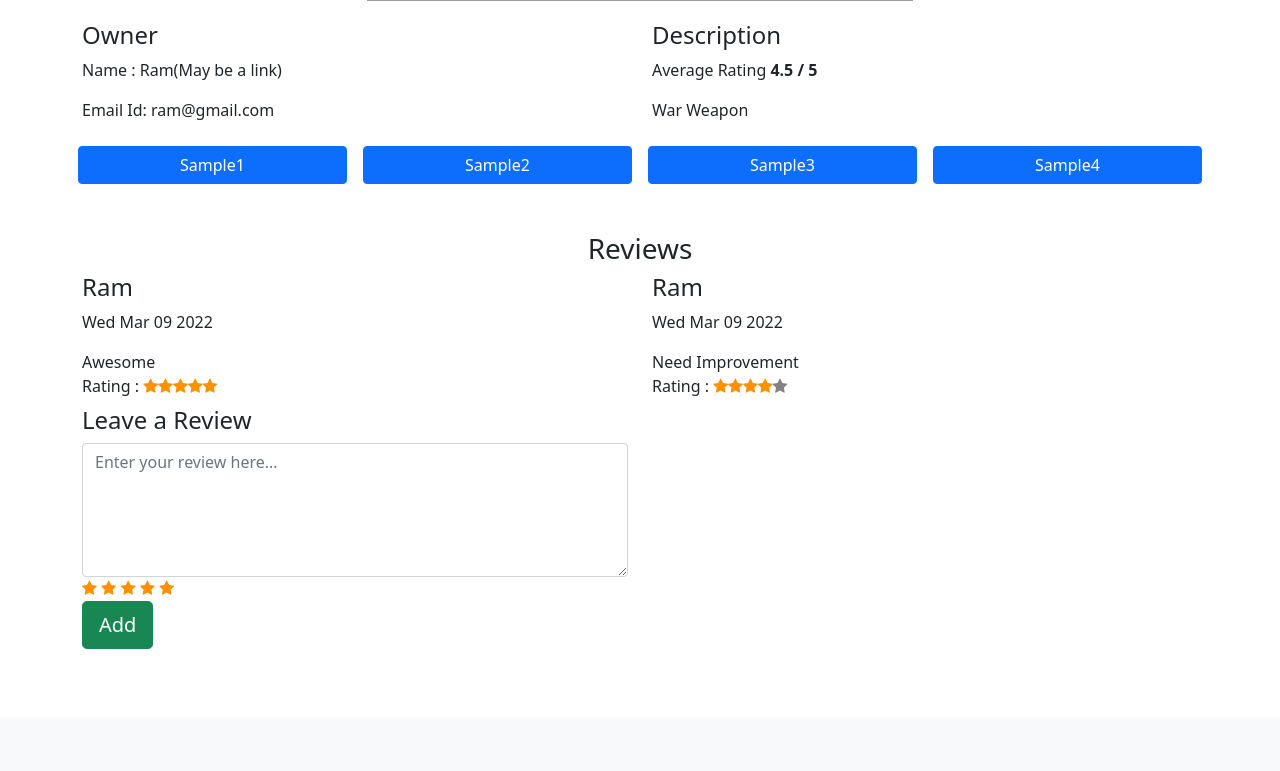
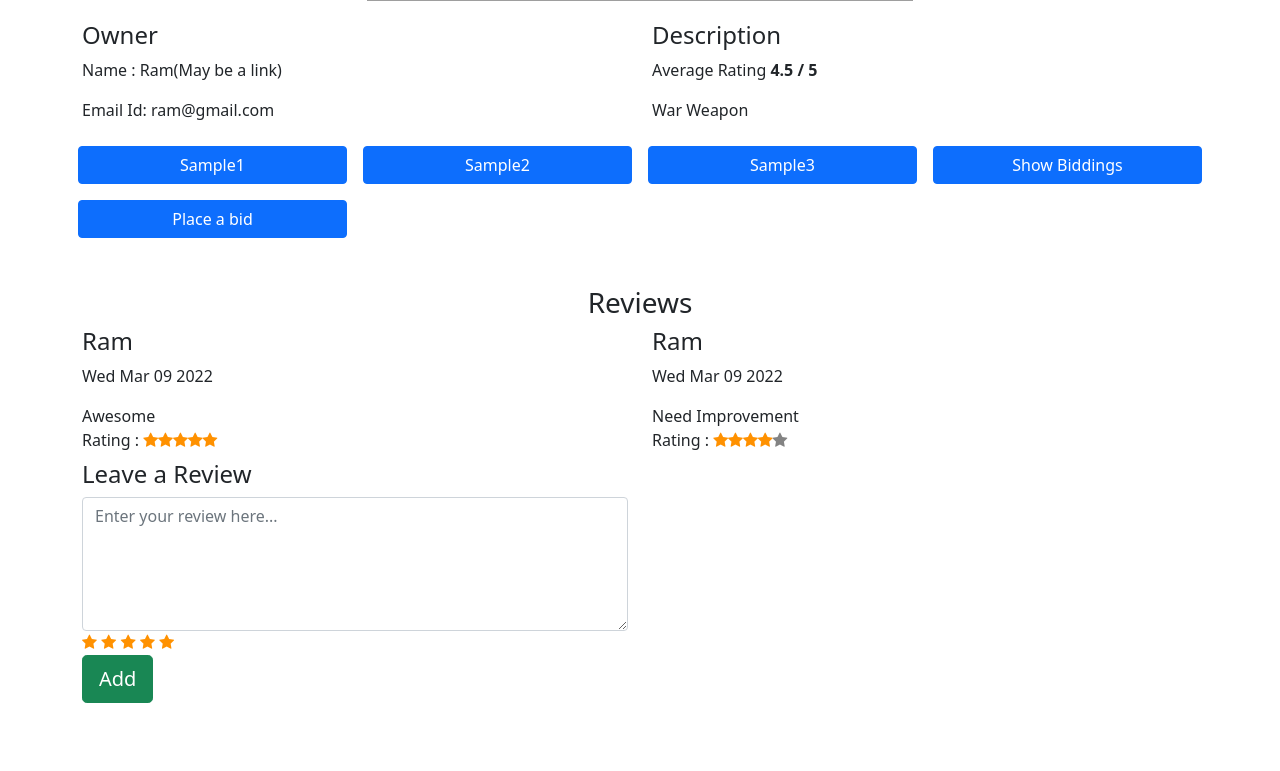
Before and after one commit to ary1733/NFT-DBMS_Mini_Project, a Flask app: page /item/1 in a window 1280 px wide. Shown: the part 537-1308 px from the top of the page. Before the commit the page ends 1186 px from the top, so only its background shows below. Run offline with Flask 2, Linux system fonts and the light colour scheme; data comes from the database, SQL or seed files in the repository; tables that the repository leaves empty hold one stand-in row (values such as "Sample post"); grey boxes are pictures that could not be loaded.

Commit message:
bid completed

```diff
--- a/flask-backend/APP/__init__.py
+++ b/flask-backend/APP/__init__.py
@@ -3,6 +3,7 @@ from .routes import base_bp
 from APP.utils import query_db, get_db, SCHEMA, login_required
 from APP.routes.item import get_item
 import os
+import datetime
 
 # from flask_cors import CORS
 
@@ -13,6 +14,15 @@ app = Flask(__name__)
 app.config['SECRET_KEY'] = os.environ.get('SECRET_KEY')
 # Maybe required in future
 # cors = CORS(app)
+
+@app.template_filter('formatdatetime')
+def format_datetime(value, format="%d %b %Y %I:%M %p"):
+    """Format a date time to (Default): d Mon YYYY HH:MM P"""
+    if value is None:
+        return ""
+    value = datetime.datetime.fromisoformat(value)
+    return value.strftime(format)
+
 app.register_blueprint(base_bp, url_prefix="/api")
 
 def init_db():
@@ -83,7 +93,6 @@ def additem():
 
 @app.route("/item/<itemid>")
 def viewitem(itemid):
-    print(itemid)
     query_res = query_db(
         '''
         SELECT
@@ -103,8 +112,23 @@ def viewitem(itemid):
         'SELECT ImageId from Item_Image where Item_Id = ?;',
         (itemid,),
     )
+    bid_res = query_db(
+        '''
+        SELECT Bid.*, User.Name as BidderName
+        FROM
+        Item
+        JOIN SaleAdvertisement ON Item.Item_Id = SaleAdvertisement.Item_Id
+        JOIN Bid ON Bid.AdvertisementId = SaleAdvertisement.AdvertisementId
+        JOIN USER ON User.Email_Id = Bid.Bidder_Id
+        WHERE SaleAdvertisement.End_Date is NULL
+        AND Item.Item_Id = ?
+        ORDER BY Bid.Cost DESC;
+        ''',
+        (itemid,)
+    )
     g.item = query_res
     g.images = [img['ImageId'] for img in image_res]
+    g.bids = bid_res
     print(g.item, g.images)
     if(g.item is None):
         return redirect(url_for('account'))
--- a/flask-backend/APP/routes/item.py
+++ b/flask-backend/APP/routes/item.py
@@ -140,25 +140,26 @@ def search_item():
     )
     return make_response(jsonify({"message": query_res}), 200)
 
+@item_bp.route("/addbid/", methods=["POST"])
+@api_session_required
 def bid():
     data = request.json
+    data['Email_Id'] = session.get('user').get('email')
      # ! CHECKS
-    if(data.get('Advert_Id') is None):
+    if(data.get('AdvertisementId') is None):
         return make_response(jsonify({"message": "Not a Valid Advert Id"}), 200)
-    if(data.get('Email_Id') is None):
-        return make_response(jsonify({"message": "Not a Valid Email Id"}), 200)
     if(data.get('Cost') is None):
         return make_response(jsonify({"message": "Not a Valid Cost"}), 200)
 
     query_res = query_commit_db(
         """
-        INSERT INTO Bid (Advert_Id, Email_Id, Cost) values
-        (?, ?, ?)
+        INSERT INTO Bid (AdvertisementId, Bidder_Id, Cost, Date) values
+        (?, ?, ?, ?)
         """,
-        (data.get('Advert_Id'), data.get('Email_Id'), data.get('Cost')),
+        (data.get('AdvertisementId'), data.get('Email_Id'), data.get('Cost'), datetime.datetime.now()),
         True
     )
-    return make_response(jsonify({"message": query_res}), 200)
+    return make_response(jsonify({"message": "success" if query_res else "failure"}), 200)
 
 @item_bp.route('/add_advert', methods=["POST"])
 def add_advert():
@@ -225,7 +226,6 @@ def write_review():
 # @api_session_required
 def get_review():
     data = request.json
-    print(data)
     if(data.get('Item_Id') is None):
         return make_response(jsonify({"message": "Not a Valid Item Id"}), 200)
     query_res = query_db(
@@ -234,7 +234,6 @@ def get_review():
         """,
         (data.get('Item_Id'),)
     )
-    print(query_res)
     return make_response(jsonify({"message": "success", "reviews":query_res}), 200)
 
 @item_bp.route("/sell/", methods=["POST"])
--- /dev/null
+++ b/flask-backend/APP/templates/addbid.html
@@ -0,0 +1,56 @@
+<div class="container" style="margin-top:40px; margin-bottom:60px;">
+  <div class="row">
+    <div class="col-12 text-right">
+      <h4>
+        Fill the bid informations
+      </h4>
+    </div>
+    <div class="col-12">
+      <div class="container">
+        <form class="row" accept-charset="UTF-8" onsubmit="handleBid(event)">
+          <div class="col-md-4 mb-3">
+            <label for="AdvertisementId" class="form-label">AdvertisementId</label>
+            <input type="text" class="form-control" name="AdvertisementId" value="{{g.bids[0].AdvertisementId}}" readonly/>
+          </div>
+          <div class="col-md-4 mb-3">
+            <label for="Cost" class="form-label">Bid value</label>
+            <input type="number" min="0" class="form-control" name="Cost" id="Cost" placeholder="Enter Value..." required>
+          </div>
+          <button class="btn btn-success w-80" type="submit">Place Bid</button>
+        </form>
+      </div>
+    </div>
+  </div>
+</div>
+<script type="text/javascript">
+  function handleBid(event) {
+    event.preventDefault();
+    let formData = new FormData(event.target);
+    objectJson = {};
+    formData.forEach(function(value, key) {
+      objectJson[key] = value;
+    })
+    if (confirm(`Want to Place a bid of ${objectJson['Cost']}`)) {
+      console.log(objectJson)
+      fetch('/api/item/addbid/', {
+        method: 'POST',
+        headers: {
+          'Content-Type': 'application/json'
+        },
+        body: JSON.stringify(objectJson)
+      }).then(function(response) {
+        return response.json();
+      }).then(function(response) {
+        if (response.message == "success") {
+          alert("Successfully placed the bid");
+          location = location
+        } else {
+          alert(JSON.stringify(response));
+        }
+      }).catch(function(error) {
+        console.log(error);
+      })
+
+    }
+  }
+</script>
--- a/flask-backend/APP/templates/itempage.html
+++ b/flask-backend/APP/templates/itempage.html
@@ -68,11 +68,55 @@
         Sample3
       </button>
     </div>
+    {% if g.bids|length > 0 %}
     <div class="col-md-3 p-2">
-      <button type="button" class="btn btn-primary w-100">
-        Sample4
+      <button type="button" class="btn btn-primary w-100" data-bs-toggle="collapse" data-bs-target="#bid-table" aria-expanded="false" aria-controls="bid-table">
+        Show Biddings
       </button>
     </div>
+    {% endif %} {% if g.bids|length > 0 %}
+    <div class="col-md-3 p-2">
+      <button type="button" class="btn btn-primary w-100" data-bs-toggle="collapse" data-bs-target="#add-bid" aria-expanded="false" aria-controls="add-bid">
+        Place a bid
+      </button>
+    </div>
+    {% endif %}
+  </div>
+  <div class="row">
+    {% if g.bids|length > 0 %}
+    <div class="col-12">
+      <div class="collapse" id="bid-table">
+        <table class="table table-hover">
+          <thead>
+            <tr>
+              <th scope="col">Bid Id</th>
+              <th scope="col">Bidder Name</th>
+              <th scope="col">Bidder Email</th>
+              <th scope="col">Date Of Bid</th>
+              <th scope="col">Bid Amount</th>
+            </tr>
+          </thead>
+          <tbody>
+            {% for bidDetails in g.bids %}
+            <tr>
+              <th scope="row">{{bidDetails.Bid_Id}}</th>
+              <td>{{bidDetails.BidderName}}</td>
+              <td>{{bidDetails.Bidder_Id}}</td>
+              <td>{{bidDetails.Date|formatdatetime}}</td>
+              <td>{{bidDetails.Cost}}</td>
+            </tr>
+            {% endfor %}
+          </tbody>
+        </table>
+      </div>
+    </div>
+    {% endif %} {% if g.bids|length > 0 %}
+    <div class="col-12">
+      <div class="collapse" id="add-bid">
+        {% include 'addbid.html' %}
+      </div>
+    </div>
+    {% endif %}
   </div>
   <div class="row">
     {% include 'review.html' %}
```
